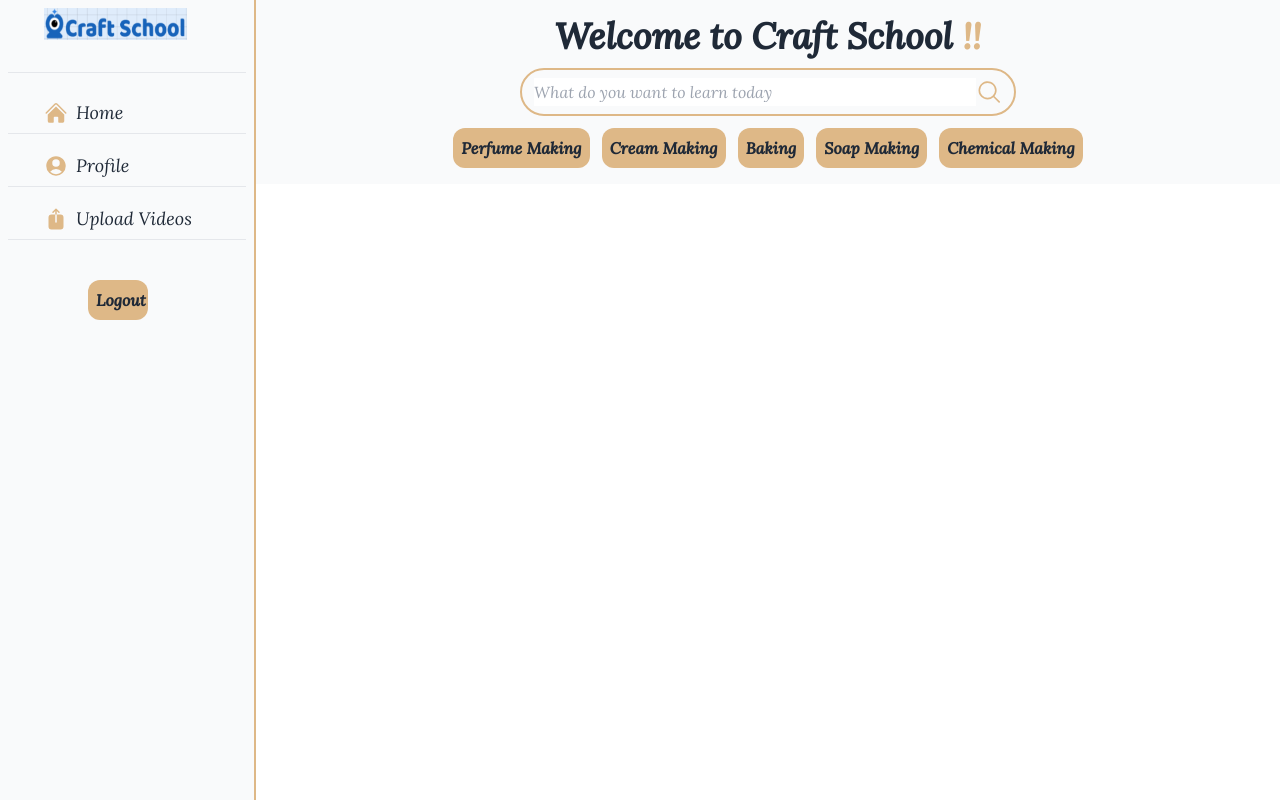
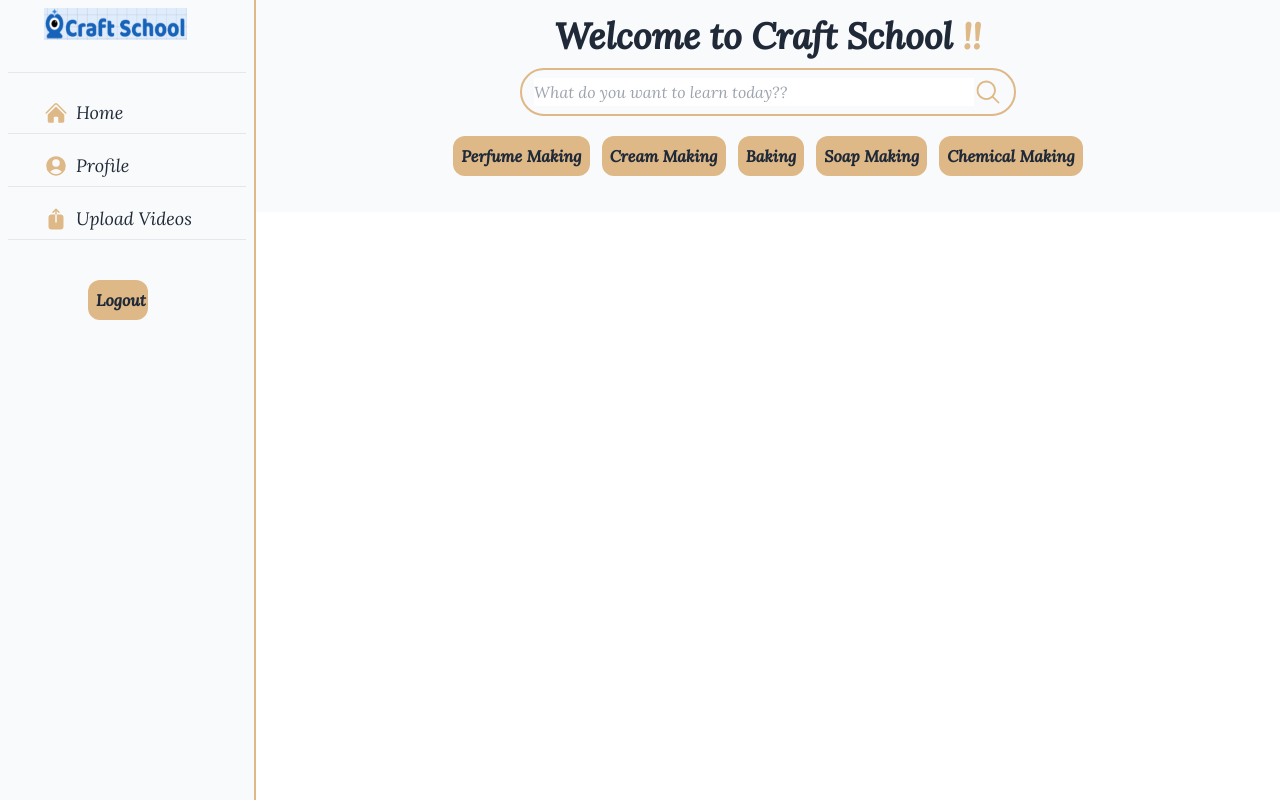
Before and after one commit to Vixs101/web_based_presentation_system, a React (Vite) app: page / in a window 1280 px wide. Built offline with nearby package versions, Linux system fonts and the light colour scheme.

Commit message:
started working on the youtube's data api

```diff
--- a/package.json
+++ b/package.json
@@ -11,6 +11,7 @@
   },
   "dependencies": {
     "@types/react-router-dom": "^5.3.3",
+    "axios": "^1.6.8",
     "react": "^18.2.0",
     "react-dom": "^18.2.0",
     "react-router-dom": "^6.22.3"
@@ -20,6 +21,7 @@
     "@types/react-dom": "^18.2.22",
     "@vitejs/plugin-react": "^4.2.1",
     "autoprefixer": "^10.4.19",
+    "dotenv": "^16.4.5",
     "eslint": "^8.57.0",
     "eslint-plugin-react": "^7.34.1",
     "eslint-plugin-react-hooks": "^4.6.0",
--- /dev/null
+++ b/src/components/SearchBar.tsx
@@ -0,0 +1,64 @@
+import React, { useState } from "react";
+
+export default function SearchBar({ onSearch }) {
+  const [searchTerm, setSearchTerm] = useState("");
+
+  const handleSearchSubmit = (e) => {
+    e.preventDefault();
+    // onSearch(searchTerm);
+    // setSearchTerm("");
+  };
+
+  return (
+    <>
+      <form
+        onSubmit={handleSearchSubmit}
+        className="flex self-center border-2 p-2 px-3 border-[#deb887] rounded-3xl w-3/4 md:w-1/2 "
+      >
+        <input
+          type="text"
+          value={searchTerm}
+          placeholder="What do you want to learn today??"
+          className="outline-none w-full"
+          onChange={(e) => setSearchTerm(e.target.value)}
+        />
+
+        <button type="submit">
+          <svg
+            xmlns="http://www.w3.org/2000/svg"
+            viewBox="0 0 24 24"
+            fill="currentColor"
+            className="w-7 h-7 text-[#deb887] font-extrabold cursor-pointer"
+          >
+            <path
+              fillRule="evenodd"
+              d="M10.5 3.75a6.75 6.75 0 1 0 0 13.5 6.75 6.75 0 0 0 0-13.5ZM2.25 10.5a8.25 8.25 0 1 1 14.59 5.28l4.69 4.69a.75.75 0 1 1-1.06 1.06l-4.69-4.69A8.25 8.25 0 0 1 2.25 10.5Z"
+              clipRule="evenodd"
+            />
+          </svg>
+        </button>
+      </form>
+      <div className="flex items-center gap-3 justify-center flex-wrap">
+        <button className="rounded-xl text-gray-800 font-bold p-2 bg-[#deb887] hover:bg-[#efcfa4] self-center">
+          Perfume Making
+        </button>
+
+        <button className="rounded-xl text-gray-800 font-bold p-2 bg-[#deb887] hover:bg-[#efcfa4] self-center">
+          Cream Making
+        </button>
+
+        <button className="rounded-xl text-gray-800 font-bold p-2 bg-[#deb887] hover:bg-[#efcfa4] self-center">
+          Baking
+        </button>
+
+        <button className="rounded-xl text-gray-800 font-bold p-2 bg-[#deb887] hover:bg-[#efcfa4] self-center">
+          Soap Making
+        </button>
+
+        <button className="rounded-xl text-gray-800 font-bold p-2 bg-[#deb887] hover:bg-[#efcfa4] self-center">
+          Chemical Making
+        </button>
+      </div>
+    </>
+  );
+}
--- a/src/components/VideoComponent.tsx
+++ b/src/components/VideoComponent.tsx
@@ -1,11 +1,42 @@
-import React from 'react'
+import React, { useState, useEffect } from "react";
+import Axios from "axios";
+import { BASE_URL } from "../config";
+import SearchBar from "./SearchBar";
 
 function VideoComponent() {
+  const [videos, setVideos] = useState([]);
+
+  // function to fetch videos
+  const fetchVideos = async (searchTerm) => {
+    try {
+    } catch (error) {
+    }
+  };
+
+  // function to handle search
+  const handleSearch = (searchTerm) => {}
+
   return (
-    <div>
+    <div className="flex flex-col gap-5">
+      <SearchBar onSearch={handleSearch}/>
 
+      <div>
+        {videos.map((video:any) => (
+          <div key={video?.id?.videoId}>
+            <iframe
+              src={`https://www.youtube.com/embed/${video?.id?.videoId}`}
+              width={560}
+              height={315}
+              allowFullScreen
+            ></iframe>
+            <h2>{video?.snippet?.title}</h2>
+            <p>Channel: {video?.snippet?.channelTitle}</p>
+            <p>Views: {video?.snippet?.viewCount}</p>
+          </div>
+        ))}
+      </div>
     </div>
-  )
+  );
 }
 
 export default VideoComponent
--- /dev/null
+++ b/src/config.js
@@ -0,0 +1,6 @@
+import { config } from 'dotenv';
+
+config(); // Load environment variables from the .env file
+
+export const API_KEY = process.env.API_KEY;
+export const BASE_URL = `https://www.googleapis.com/youtube/v3/search?key=${API_KEY}`;
--- a/src/pages/Home.tsx
+++ b/src/pages/Home.tsx
@@ -1,4 +1,6 @@
 import React from "react";
+import VideoComponent from "../components/VideoComponent";
+
 
 function Home() {
   return (
@@ -7,47 +9,8 @@ function Home() {
         <h1 className="text-center text-2xl md:text-4xl font-bold text-gray-800">
           Welcome to Craft School <span className="text-[#deb887]">!!</span>
         </h1>
-        <div className="flex self-center border-2 p-2 px-3 border-[#deb887] rounded-3xl w-3/4 md:w-1/2 ">
-          <input
-            type="text"
-            name="search"
-            placeholder="What do you want to learn today"
-            className="outline-none w-full"
-          />
-          <svg
-            xmlns="http://www.w3.org/2000/svg"
-            viewBox="0 0 24 24"
-            fill="currentColor"
-            className="w-7 h-7 text-[#deb887] font-extrabold cursor-pointer"
-          >
-            <path
-              fillRule="evenodd"
-              d="M10.5 3.75a6.75 6.75 0 1 0 0 13.5 6.75 6.75 0 0 0 0-13.5ZM2.25 10.5a8.25 8.25 0 1 1 14.59 5.28l4.69 4.69a.75.75 0 1 1-1.06 1.06l-4.69-4.69A8.25 8.25 0 0 1 2.25 10.5Z"
-              clipRule="evenodd"
-            />
-          </svg>
-        </div>
-        <div className="flex items-center gap-3 justify-center flex-wrap">
-          <button className="rounded-xl text-gray-800 font-bold p-2 bg-[#deb887] hover:bg-[#efcfa4] self-center">
-            Perfume Making
-          </button>
 
-          <button className="rounded-xl text-gray-800 font-bold p-2 bg-[#deb887] hover:bg-[#efcfa4] self-center">
-            Cream Making
-          </button>
-
-          <button className="rounded-xl text-gray-800 font-bold p-2 bg-[#deb887] hover:bg-[#efcfa4] self-center">
-            Baking
-          </button>
-
-          <button className="rounded-xl text-gray-800 font-bold p-2 bg-[#deb887] hover:bg-[#efcfa4] self-center">
-            Soap Making
-          </button>
-
-          <button className="rounded-xl text-gray-800 font-bold p-2 bg-[#deb887] hover:bg-[#efcfa4] self-center">
-            Chemical Making
-          </button>
-        </div>
+        <VideoComponent/>
       </section>
     </>
   );
```
Also changed, not shown: 2 other files (tests, documents, lock files or other folders).
